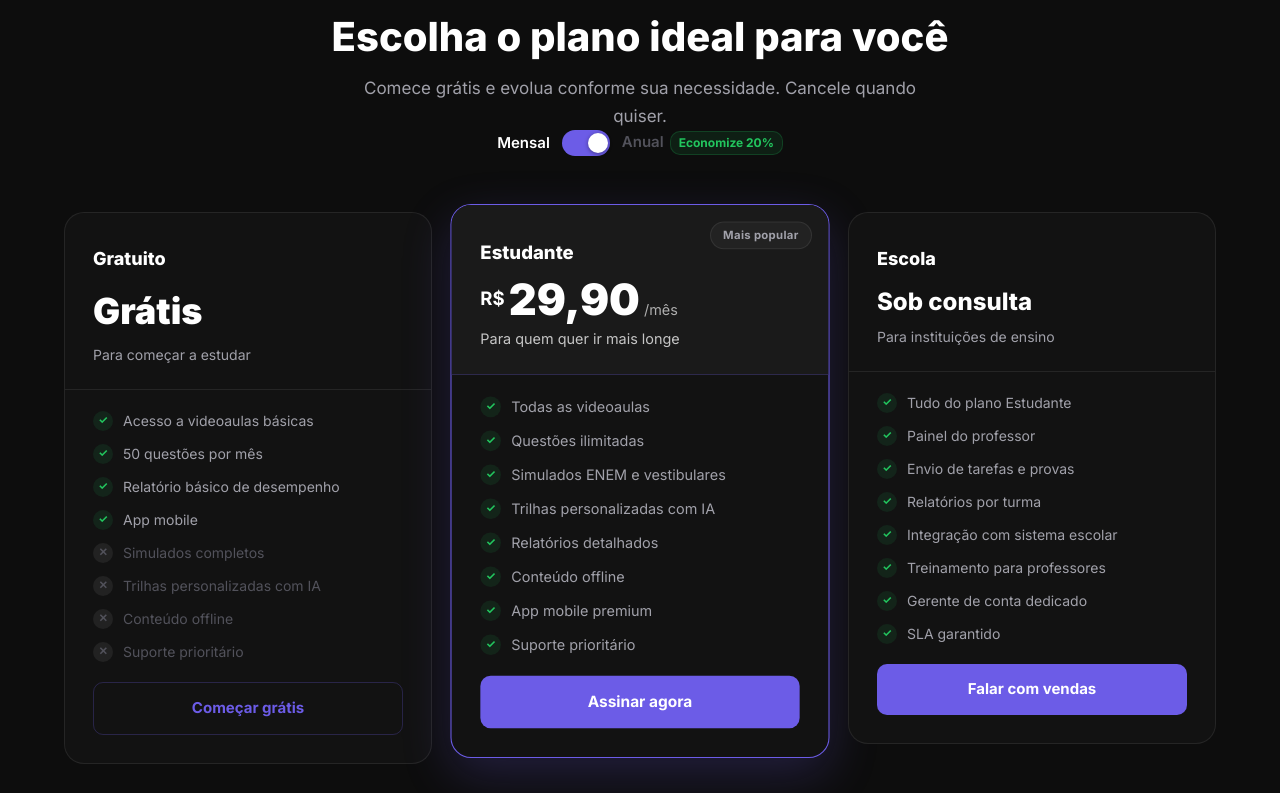
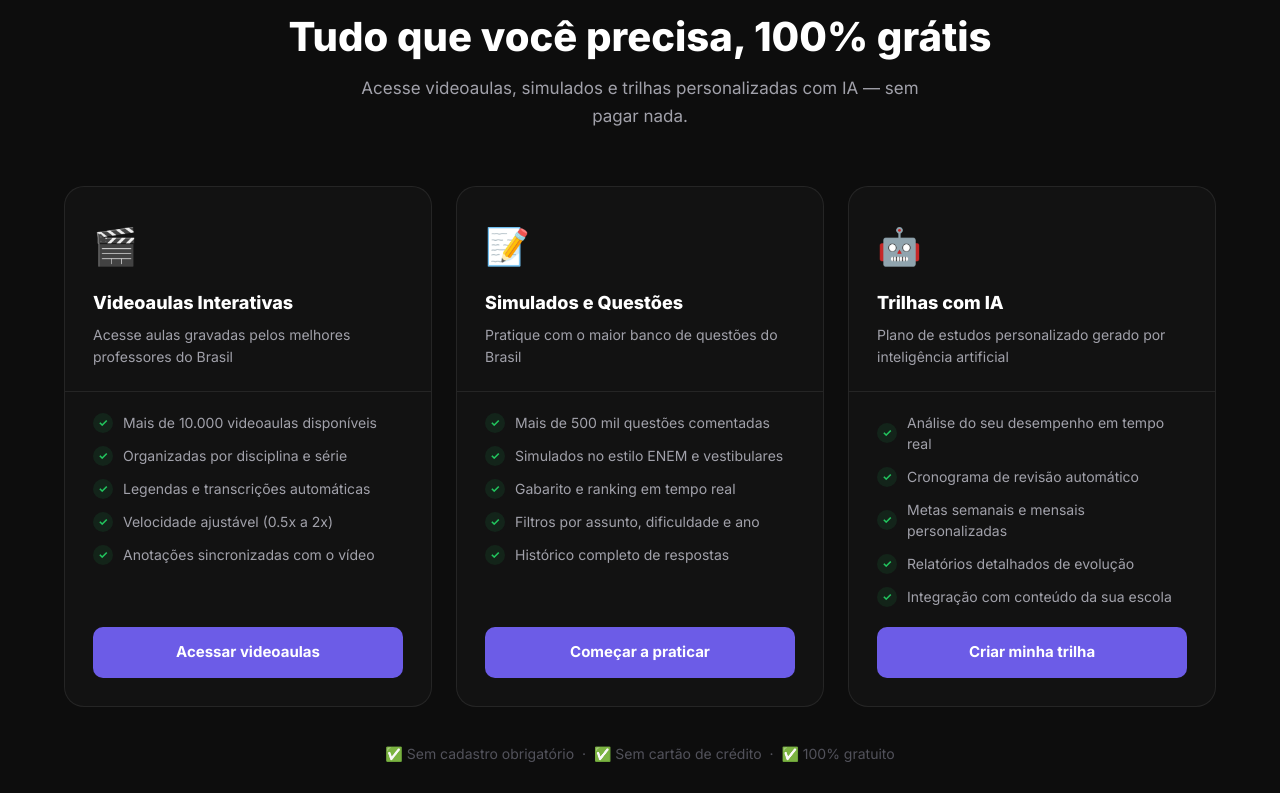
Before and after one commit to Jhonw09/plutcc, a React (Vite) app: page / in a window 1280 px wide. Shown: the part 5047-5840 px from the top of the page. Built offline with nearby package versions, Linux system fonts and the light colour scheme.

Commit message:
Refactor Recursos Gratuitos: unify cards, buttons, remove badges and neon

```diff
--- a/src/App.jsx
+++ b/src/App.jsx
@@ -5,7 +5,7 @@ import VideoSection from './components/VideoSection'
 import Subjects from './components/Subjects'
 import Stats from './components/Stats'
 import Testimonials from './components/Testimonials'
-import Plans from './components/Plans'
+import Resources from './components/Resources'
 import CtaBanner from './components/CtaBanner'
 import Footer from './components/Footer'
 import './App.css'
@@ -21,7 +21,7 @@ export default function App() {
         <Subjects />
         <Stats />
         <Testimonials />
-        <Plans />
+        <Resources />
         <CtaBanner />
       </main>
       <Footer />
--- a/src/components/Plans.module.css
+++ b/src/components/Plans.module.css
@@ -83,18 +83,24 @@
 }
 .card.featured:hover { transform: scale(1.03) translateY(-4px); }
 
+/* "Mais popular" badge — neon outline style, transparent background */
 .badge {
   position: absolute;
   top: 16px;
   right: 16px;
-  background: var(--surface-3);
-  color: var(--text-secondary);
+  background: transparent;
+  color: #FF7F50;
   font-size: 11px;
   font-weight: 700;
   padding: 4px 12px;
   border-radius: 20px;
   letter-spacing: .3px;
-  border: 1px solid var(--border);
+  border: 2px solid #FF7F50;
+  box-shadow: 0 0 8px rgba(255, 127, 80, 0.4), inset 0 0 8px rgba(255, 127, 80, 0.05);
+  transition: box-shadow .2s;
+}
+.badge:hover {
+  box-shadow: 0 0 16px rgba(255, 127, 80, 0.7), inset 0 0 12px rgba(255, 127, 80, 0.1);
 }
 
 .planTop {
--- /dev/null
+++ b/src/components/Resources.jsx
@@ -0,0 +1,55 @@
+import { resources } from '../data'
+import styles from './Resources.module.css'
+
+export default function Resources() {
+  return (
+    <section className={styles.section} id="recursos">
+      <div className={styles.container}>
+
+        <div className={styles.header}>
+          <span className="section-tag">Recursos gratuitos</span>
+          <h2 className="section-title">Tudo que você precisa, 100% grátis</h2>
+          <p className="section-sub">
+            Acesse videoaulas, simulados e trilhas personalizadas com IA — sem pagar nada.
+          </p>
+        </div>
+
+        <div className={styles.grid}>
+          {resources.map((r) => (
+            <div key={r.id} className={styles.card}>
+
+              <div className={styles.cardTop}>
+                <span className={styles.cardIcon}>{r.icon}</span>
+                <h3 className={styles.cardName}>{r.name}</h3>
+                <p className={styles.cardDesc}>{r.desc}</p>
+              </div>
+
+              <ul className={styles.featureList}>
+                {r.features.map((f) => (
+                  <li key={f.text} className={styles.featureItem}>
+                    <span className={styles.featureIcon}>✓</span>
+                    {f.text}
+                  </li>
+                ))}
+              </ul>
+
+              <a
+                href="#"
+                className={`${styles.cta} ${
+                  r.ctaStyle === 'primary' ? styles.ctaPrimary : styles.ctaOutline
+                }`}
+              >
+                {r.cta}
+              </a>
+            </div>
+          ))}
+        </div>
+
+        <p className={styles.note}>
+          ✅ Sem cadastro obrigatório &nbsp;·&nbsp; ✅ Sem cartão de crédito &nbsp;·&nbsp; ✅ 100% gratuito
+        </p>
+
+      </div>
+    </section>
+  )
+}
--- /dev/null
+++ b/src/components/Resources.module.css
@@ -0,0 +1,136 @@
+.section {
+  padding: 96px 0;
+  background: var(--background);
+}
+.container {
+  max-width: 1200px;
+  margin: 0 auto;
+  padding: 0 24px;
+}
+.header {
+  text-align: center;
+  margin-bottom: 56px;
+}
+
+/* ── Grid ── */
+.grid {
+  display: grid;
+  grid-template-columns: repeat(3, 1fr);
+  gap: 24px;
+  align-items: stretch; /* all cards grow to the same row height */
+}
+
+/* ── Card ── */
+.card {
+  border-radius: 20px;
+  border: 1px solid var(--border);
+  background: var(--surface);
+  overflow: hidden;
+  position: relative;
+  display: flex;
+  flex-direction: column;
+  transition: box-shadow .2s, transform .2s, border-color .2s;
+}
+.card:hover {
+  box-shadow: 0 16px 48px rgba(0, 0, 0, 0.35);
+  transform: translateY(-4px);
+  border-color: var(--accent-border);
+}
+
+/* ── Card top (icon + title + desc) ── */
+.cardTop {
+  padding: 32px 28px 24px;
+  border-bottom: 1px solid var(--border);
+}
+
+.cardIcon {
+  font-size: 36px;
+  display: block;
+  margin-bottom: 16px;
+}
+
+.cardName {
+  font-size: 18px;
+  font-weight: 800;
+  color: var(--text);
+  margin-bottom: 8px;
+}
+
+.cardDesc {
+  font-size: 14px;
+  color: var(--text-secondary);
+  line-height: 1.55;
+}
+
+/* ── Feature list ── */
+.featureList {
+  padding: 20px 28px;
+  display: flex;
+  flex-direction: column;
+  gap: 12px;
+  list-style: none;
+  flex: 1; /* pushes CTA to the bottom of the card */
+}
+
+.featureItem {
+  display: flex;
+  align-items: center;
+  gap: 10px;
+  font-size: 14px;
+  color: var(--text-secondary);
+}
+
+.featureIcon {
+  width: 20px;
+  height: 20px;
+  border-radius: 50%;
+  display: flex;
+  align-items: center;
+  justify-content: center;
+  font-size: 11px;
+  font-weight: 700;
+  flex-shrink: 0;
+  background: var(--success-bg);
+  color: var(--success);
+}
+
+/* ── CTA buttons ── */
+.cta {
+  display: block;
+  margin: 0 28px 28px;
+  padding: 14px;
+  border-radius: 10px;
+  text-align: center;
+  font-size: 15px;
+  font-weight: 700;
+  transition: all .18s;
+}
+.ctaPrimary {
+  background: var(--accent);
+  color: white;
+}
+.ctaPrimary:hover {
+  background: var(--accent-hover);
+  box-shadow: 0 8px 24px var(--accent-glow);
+}
+.ctaOutline {
+  border: 1.5px solid var(--accent-border);
+  color: var(--accent);
+}
+.ctaOutline:hover {
+  background: var(--accent-soft);
+  border-color: var(--accent);
+}
+
+/* ── Footer note ── */
+.note {
+  text-align: center;
+  margin-top: 36px;
+  font-size: 14px;
+  color: var(--text-muted);
+}
+
+/* ── Responsive ── */
+@media (max-width: 960px) {
+  .grid { grid-template-columns: 1fr; max-width: 420px; margin: 0 auto; }
+}
--- a/src/components/Stats.module.css
+++ b/src/components/Stats.module.css
@@ -52,7 +52,7 @@
   text-align: center;
   font-size: 12px;
   font-weight: 500;
-  color: var(--text-muted);
+  color: #FFFFFF; /* changed from var(--text-muted) to pure white */
   text-transform: uppercase;
   letter-spacing: .7px;
   margin-bottom: 28px;
@@ -73,11 +73,10 @@
   align-items: center;
   gap: 9px;
   flex-shrink: 0;
-  opacity: .55;
-  transition: opacity .2s, transform .2s;
+  /* no opacity — white text at full strength, not washed out gray */
+  transition: transform .2s;
 }
 .logo:hover {
-  opacity: 1;
   transform: translateY(-2px);
 }
 
@@ -91,14 +90,15 @@
   font-size: 13px;
   font-weight: 800;
   flex-shrink: 0;
-  border: 1px solid transparent;
-  /* backgroundColor, color, borderColor set per-item via inline style */
+  background: rgba(255, 255, 255, 0.08);
+  color: #FFFFFF; /* initial letter — pure white */
+  border: 1px solid rgba(255, 255, 255, 0.12);
 }
 
 .logoName {
   font-size: 13px;
   font-weight: 600;
-  color: var(--text-secondary);
+  color: #FFFFFF; /* school name — pure white */
   white-space: nowrap;
 }
 
--- a/src/data/index.js
+++ b/src/data/index.js
@@ -1,6 +1,6 @@
-export { features }           from './features'
-export { subjects }           from './subjects'
-export { testimonials }       from './testimonials'
-export { plans }              from './plans'
-export { stats, logos }       from './stats'
-export { videoTabs }          from './videoTabs'
+export { features }     from './features'
+export { subjects }     from './subjects'
+export { testimonials } from './testimonials'
+export { resources }    from './resources'
+export { stats, logos } from './stats'
+export { videoTabs }    from './videoTabs'
--- /dev/null
+++ b/src/data/resources.js
@@ -0,0 +1,47 @@
+export const resources = [
+  {
+    id: 'videoaulas',
+    icon: '🎬',
+    name: 'Videoaulas Interativas',
+    desc: 'Acesse aulas gravadas pelos melhores professores do Brasil',
+    features: [
+      { text: 'Mais de 10.000 videoaulas disponíveis' },
+      { text: 'Organizadas por disciplina e série' },
+      { text: 'Legendas e transcrições automáticas' },
+      { text: 'Velocidade ajustável (0.5x a 2x)' },
+      { text: 'Anotações sincronizadas com o vídeo' },
+    ],
+    cta: 'Acessar videoaulas',
+    ctaStyle: 'primary',
+  },
+  {
+    id: 'simulados',
+    icon: '📝',
+    name: 'Simulados e Questões',
+    desc: 'Pratique com o maior banco de questões do Brasil',
+    features: [
+      { text: 'Mais de 500 mil questões comentadas' },
+      { text: 'Simulados no estilo ENEM e vestibulares' },
+      { text: 'Gabarito e ranking em tempo real' },
+      { text: 'Filtros por assunto, dificuldade e ano' },
+      { text: 'Histórico completo de respostas' },
+    ],
+    cta: 'Começar a praticar',
+    ctaStyle: 'primary',
+  },
+  {
+    id: 'trilhas',
+    icon: '🤖',
+    name: 'Trilhas com IA',
+    desc: 'Plano de estudos personalizado gerado por inteligência artificial',
+    features: [
+      { text: 'Análise do seu desempenho em tempo real' },
+      { text: 'Cronograma de revisão automático' },
+      { text: 'Metas semanais e mensais personalizadas' },
+      { text: 'Relatórios detalhados de evolução' },
+      { text: 'Integração com conteúdo da sua escola' },
+    ],
+    cta: 'Criar minha trilha',
+    ctaStyle: 'primary',
+  },
+]
```
